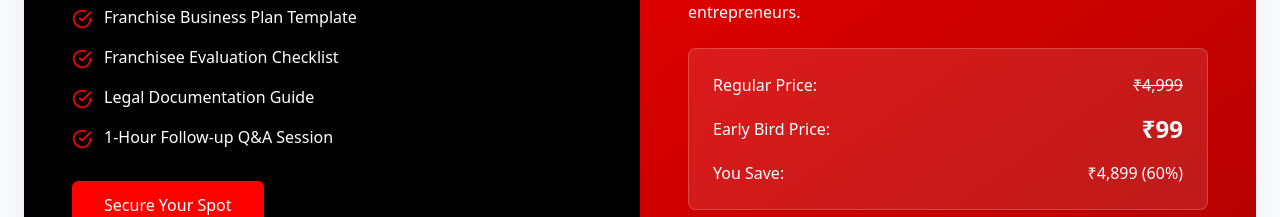
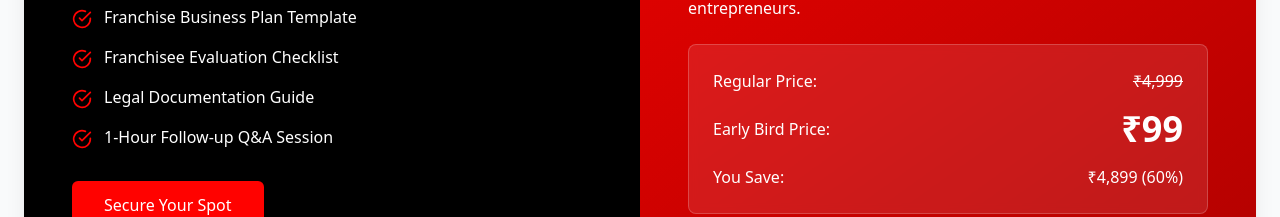
Before and after one commit to aravind2174/CUPTIME-LANDING-PAGE, a React (Vite) app in the folder project-bolt-sb1-9rak7br7/project/: page / in a window 1280 px wide. Shown: the part 2821-3038 px from the top of the page. Built offline with nearby package versions, Linux system fonts and the light colour scheme.

Commit message:
Update Benefits.tsx

```diff
--- a/project-bolt-sb1-9rak7br7/project/src/components/Benefits.tsx
+++ b/project-bolt-sb1-9rak7br7/project/src/components/Benefits.tsx
@@ -113,7 +113,7 @@
                   </div>
                   <div className="flex items-center justify-between mb-4">
                     <span className="text-white font-medium">Early Bird Price:</span>
-                    <span className="text-white font-bold text-2xl">₹99</span>
+                    <span className="text-white font-bold text-4xl">₹99</span>
                   </div>
                   <div className="flex items-center justify-between">
                     <span className="text-white font-medium">You Save:</span>
```
